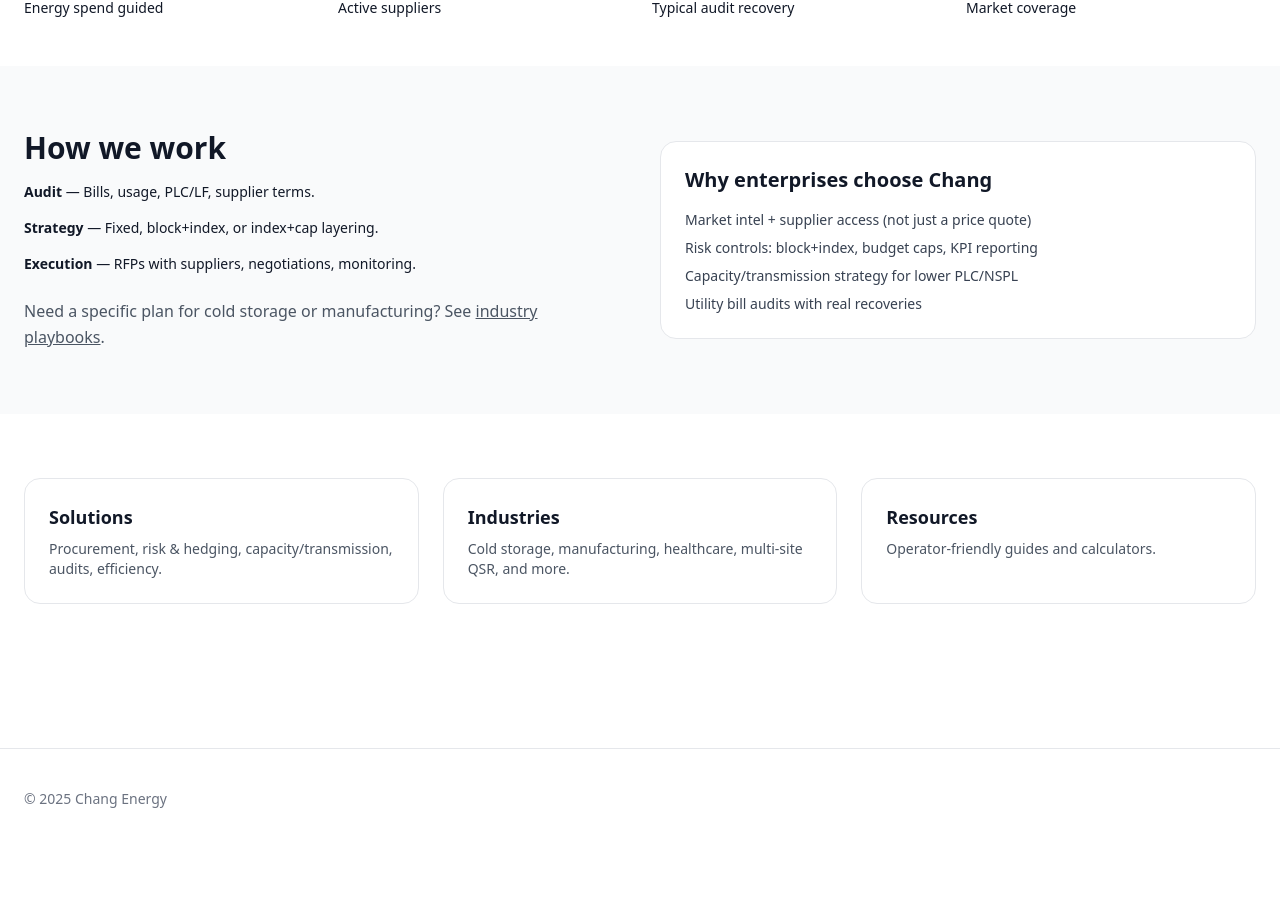
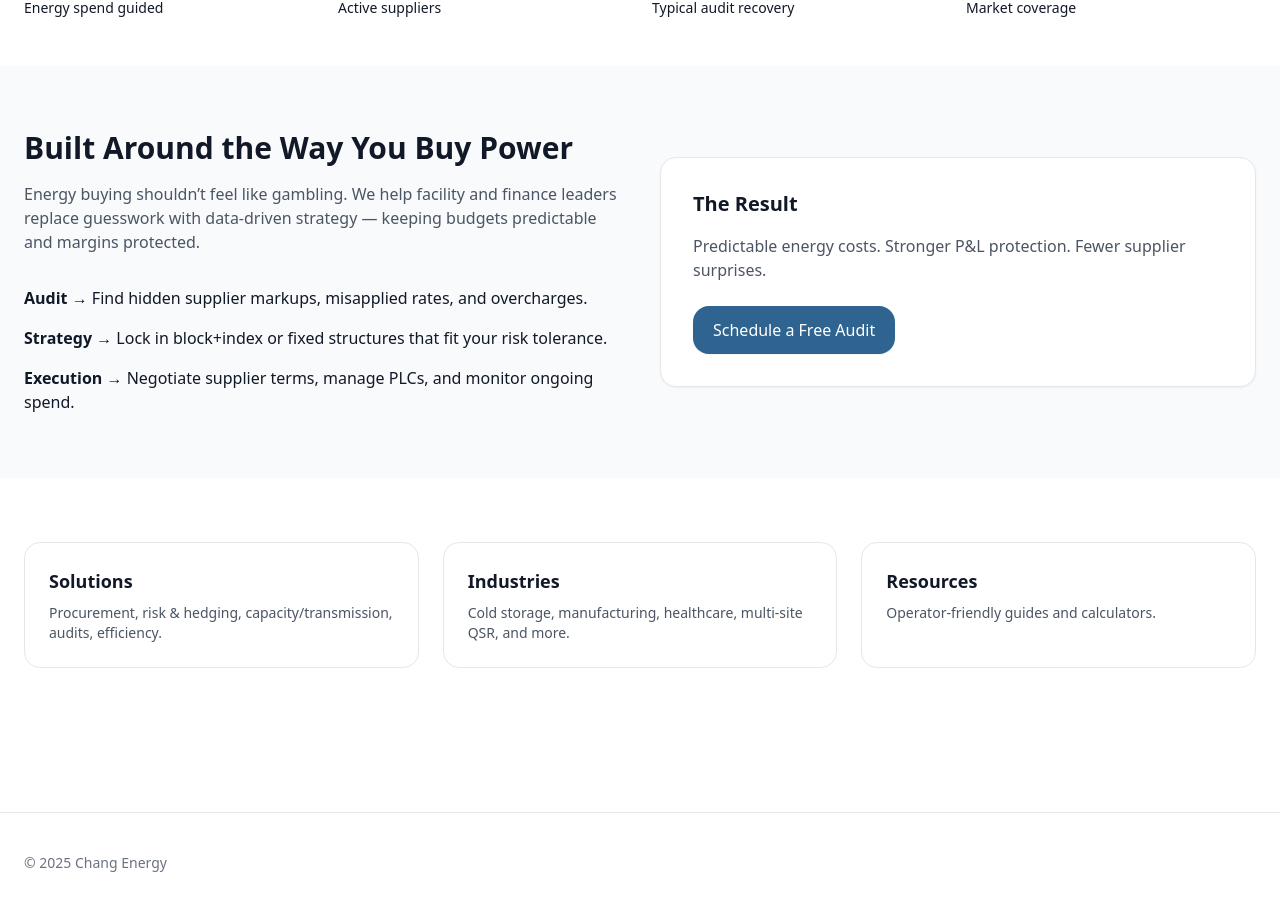
Before and after one commit to Alychang894/chang-energy-site, a Next.js app: page / in a window 1280 px wide. Shown: the part 799-1710 px from the top of the page. Before the commit the page ends 1648 px from the top, so only its background shows below. Built offline with nearby package versions, Linux system fonts and the light colour scheme.

Commit message:
Update page.tsx

```diff
--- a/app/page.tsx
+++ b/app/page.tsx
@@ -28,28 +28,41 @@
      <section className="bg-gray-50">
   <div className="mx-auto max-w-7xl px-6 py-16 grid md:grid-cols-2 gap-10 items-center">
     <div>
-            <h2 className="h2">How we work</h2>
-            <ol className="mt-4 space-y-4 text-sm">
-              <li><strong>Audit</strong> — Bills, usage, PLC/LF, supplier terms.</li>
-              <li><strong>Strategy</strong> — Fixed, block+index, or index+cap layering.</li>
-              <li><strong>Execution</strong> — RFPs with suppliers, negotiations, monitoring.</li>
-            </ol>
-            <p className="p mt-6 text-gray-600">
-              Need a specific plan for cold storage or manufacturing? See{" "}
-              <Link href="/industries/cold-storage" className="underline">industry playbooks</Link>.
+      <h2 className="text-3xl font-semibold text-gray-900">Built Around the Way You Buy Power</h2>
+      <p className="mt-4 text-gray-600">
+        Energy buying shouldn’t feel like gambling. We help facility and finance leaders replace guesswork with data-driven strategy — keeping budgets predictable and margins protected.
       </p>
+
+      <ul className="mt-8 space-y-4">
+        <li>
+          <strong>Audit →</strong> Find hidden supplier markups, misapplied rates, and overcharges.
+        </li>
+        <li>
+          <strong>Strategy →</strong> Lock in block+index or fixed structures that fit your risk tolerance.
+        </li>
+        <li>
+          <strong>Execution →</strong> Negotiate supplier terms, manage PLCs, and monitor ongoing spend.
+        </li>
+      </ul>
     </div>
-          <div className="rounded-2xl border p-6 bg-white">
-            <h3 className="text-xl font-semibold">Why enterprises choose Chang</h3>
-            <ul className="mt-4 text-sm text-gray-700 space-y-2">
-              <li>Market intel + supplier access (not just a price quote)</li>
-              <li>Risk controls: block+index, budget caps, KPI reporting</li>
-              <li>Capacity/transmission strategy for lower PLC/NSPL</li>
-              <li>Utility bill audits with real recoveries</li>
-            </ul>
+
+    <div className="rounded-2xl border p-8 bg-white shadow-sm">
+      <h3 className="text-xl font-semibold text-gray-900">The Result</h3>
+      <p className="mt-4 text-gray-600">
+        Predictable energy costs. Stronger P&L protection. Fewer supplier surprises.
+      </p>
+      <div className="mt-6">
+        <a
+          href="/contact"
+          className="btn btn-primary inline-block"
+        >
+          Schedule a Free Audit
+        </a>
+      </div>
     </div>
   </div>
 </section>
+
 
       {/* Cross-links like the examples */}
       <section className="bg-white">
```
Lines whose indentation alone changed are shown as unchanged.
